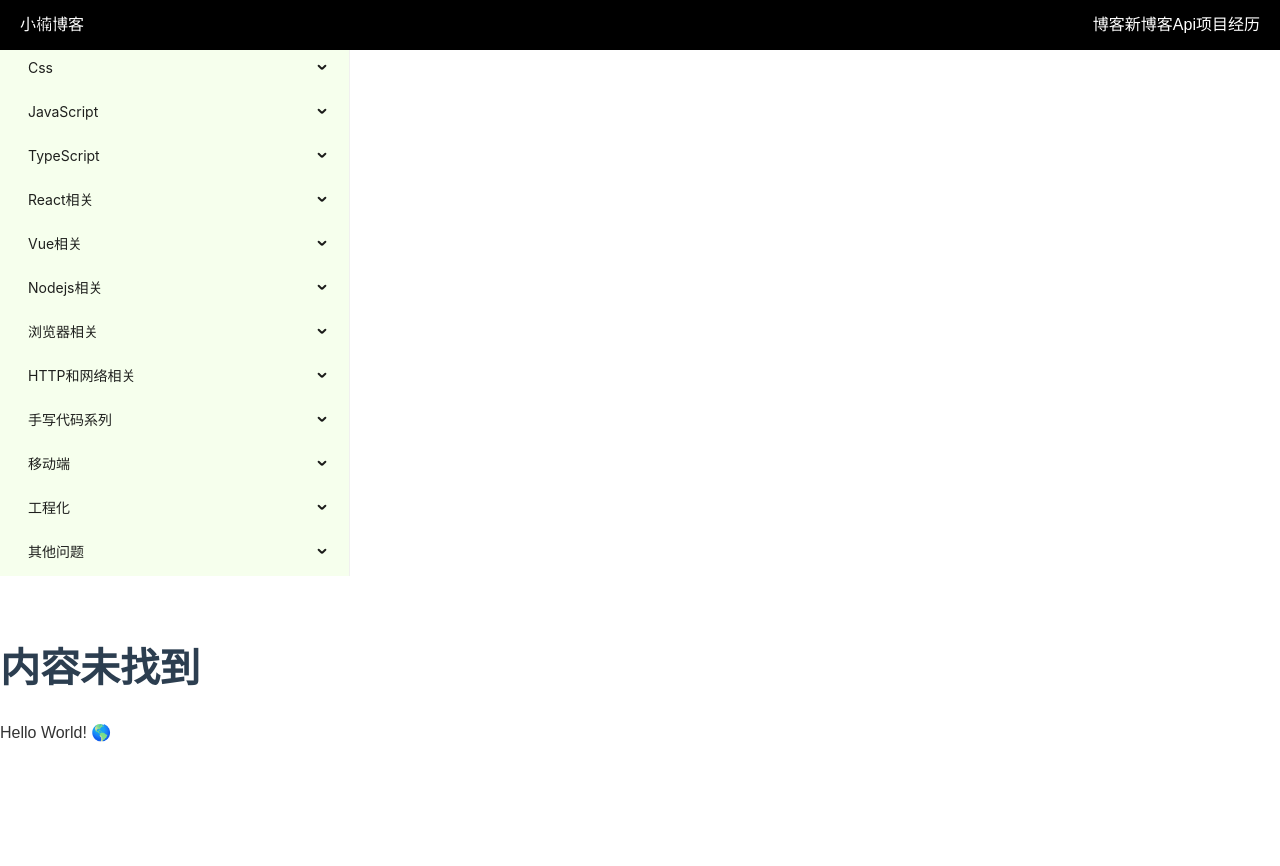
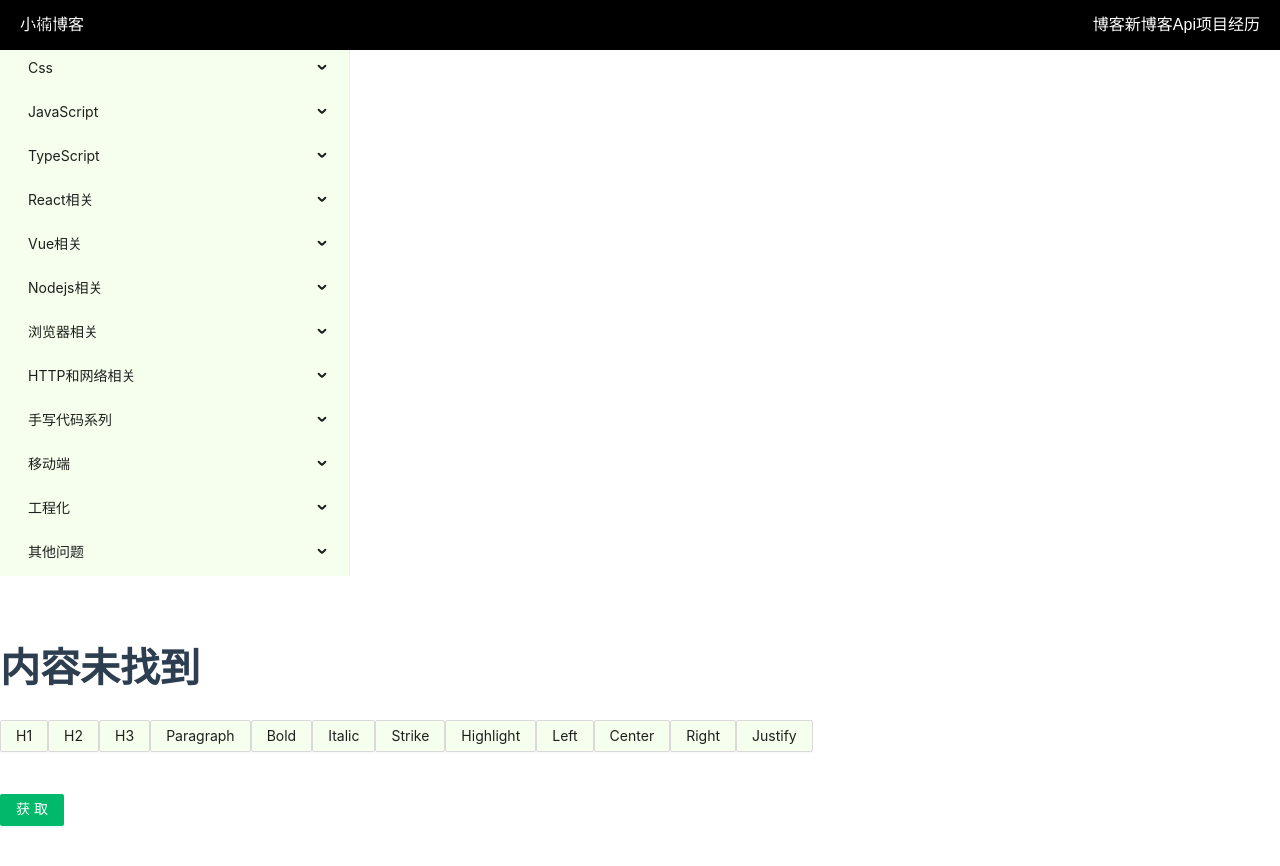
Before and after one commit to 121066/db-zyn-next, a Next.js app: page /yn/db/project/css/1 in a window 1280 px wide. Shown: the top 866 px of the page. Built offline with nearby package versions, Linux system fonts and the light colour scheme; what @ant-design/nextjs-registry would draw is missing.

Commit message:
fix: 修改react版本

```diff
--- a/package.json
+++ b/package.json
@@ -10,6 +10,8 @@
   },
   "dependencies": {
     "@ant-design/nextjs-registry": "^1.0.2",
+    "@tiptap/extension-highlight": "^2.11.0",
+    "@tiptap/extension-text-align": "^2.11.0",
     "@tiptap/pm": "^2.11.0",
     "@tiptap/react": "^2.11.0",
     "@tiptap/starter-kit": "^2.11.0",
--- /dev/null
+++ b/src/app/components/QuickTool/index.tsx
@@ -0,0 +1,48 @@
+import React from 'react';
+import { Button } from 'antd';
+
+const BoldButton = ({ editor }) => {
+    if (!editor) return null
+    return (
+        <div>
+            <Button onClick={() => editor.chain().focus().toggleHeading({ level: 1 }).run()} className={editor.isActive('heading', { level: 1 }) ? 'is-active' : ''}>
+                H1
+            </Button>
+            <Button onClick={() => editor.chain().focus().toggleHeading({ level: 2 }).run()} className={editor.isActive('heading', { level: 2 }) ? 'is-active' : ''}>
+                H2
+            </Button>
+            <Button onClick={() => editor.chain().focus().toggleHeading({ level: 3 }).run()} className={editor.isActive('heading', { level: 3 }) ? 'is-active' : ''}>
+                H3
+            </Button>
+            <Button onClick={() => editor.chain().focus().setParagraph().run()} className={editor.isActive('paragraph') ? 'is-active' : ''}>
+                Paragraph
+            </Button>
+            <Button onClick={() => editor.chain().focus().toggleBold().run()} className={editor.isActive('bold') ? 'is-active' : ''}>
+                Bold
+            </Button>
+            <Button onClick={() => editor.chain().focus().toggleItalic().run()} className={editor.isActive('italic') ? 'is-active' : ''}>
+                Italic
+            </Button>
+            <Button onClick={() => editor.chain().focus().toggleStrike().run()} className={editor.isActive('strike') ? 'is-active' : ''}>
+                Strike
+            </Button>
+            <Button onClick={() => editor.chain().focus().toggleHighlight().run()} className={editor.isActive('highlight') ? 'is-active' : ''}>
+                Highlight
+            </Button>
+            <Button onClick={() => editor.chain().focus().setTextAlign('left').run()} className={editor.isActive({ textAlign: 'left' }) ? 'is-active' : ''}>
+                Left
+            </Button>
+            <Button onClick={() => editor.chain().focus().setTextAlign('center').run()} className={editor.isActive({ textAlign: 'center' }) ? 'is-active' : ''}>
+                Center
+            </Button>
+            <Button onClick={() => editor.chain().focus().setTextAlign('right').run()} className={editor.isActive({ textAlign: 'right' }) ? 'is-active' : ''}>
+                Right
+            </Button>
+            <Button onClick={() => editor.chain().focus().setTextAlign('justify').run()} className={editor.isActive({ textAlign: 'justify' }) ? 'is-active' : ''}>
+                Justify
+            </Button>
+        </div>
+    );
+};
+
+export default BoldButton;
--- a/src/app/components/TipTap/index.tsx
+++ b/src/app/components/TipTap/index.tsx
@@ -5,18 +5,40 @@ import StarterKit from '@tiptap/starter-kit'
 import Document from '@tiptap/extension-document'
 import Paragraph from '@tiptap/extension-paragraph'
 import Text from '@tiptap/extension-text'
+import BoldButton from '../QuickTool'
+import Highlight from '@tiptap/extension-highlight'
+import TextAlign from '@tiptap/extension-text-align'
+import { Button } from 'antd'
 // import Highlight from '@tiptap/extension-highlight'
 const Tiptap = () => {
     const editor = useEditor({
         // Use the default extensions
-        extensions: [StarterKit, Document, Paragraph, Text,],
-
-        content: '<p>Hello World! 🌎️</p>',
+        extensions: [
+            StarterKit,
+            TextAlign.configure({
+                types: ['heading', 'paragraph'],
+            }),
+            Highlight,
+            Text,
+            Document,
+            Paragraph
+        ],
+        content: '',
     })
     const onChange = (e) => {
-        console.log(e, '编辑器')
+        console.log(e, '编辑器', editor.getHTML())
+        console.log('打印')
     }
-    return <EditorContent onChange={onChange} editor={editor} />
+    return (
+        <>
+            <BoldButton editor={editor}></BoldButton>
+            <EditorContent onChange={onChange} editor={editor} />
+            <Button type='primary' onClick={() => {
+                console.log(editor.getHTML())
+            }}>获取</Button>
+        </>
+
+    )
 }
 
 export default Tiptap
```
Also changed, not shown: 1 other file (tests, documents, lock files or other folders).
